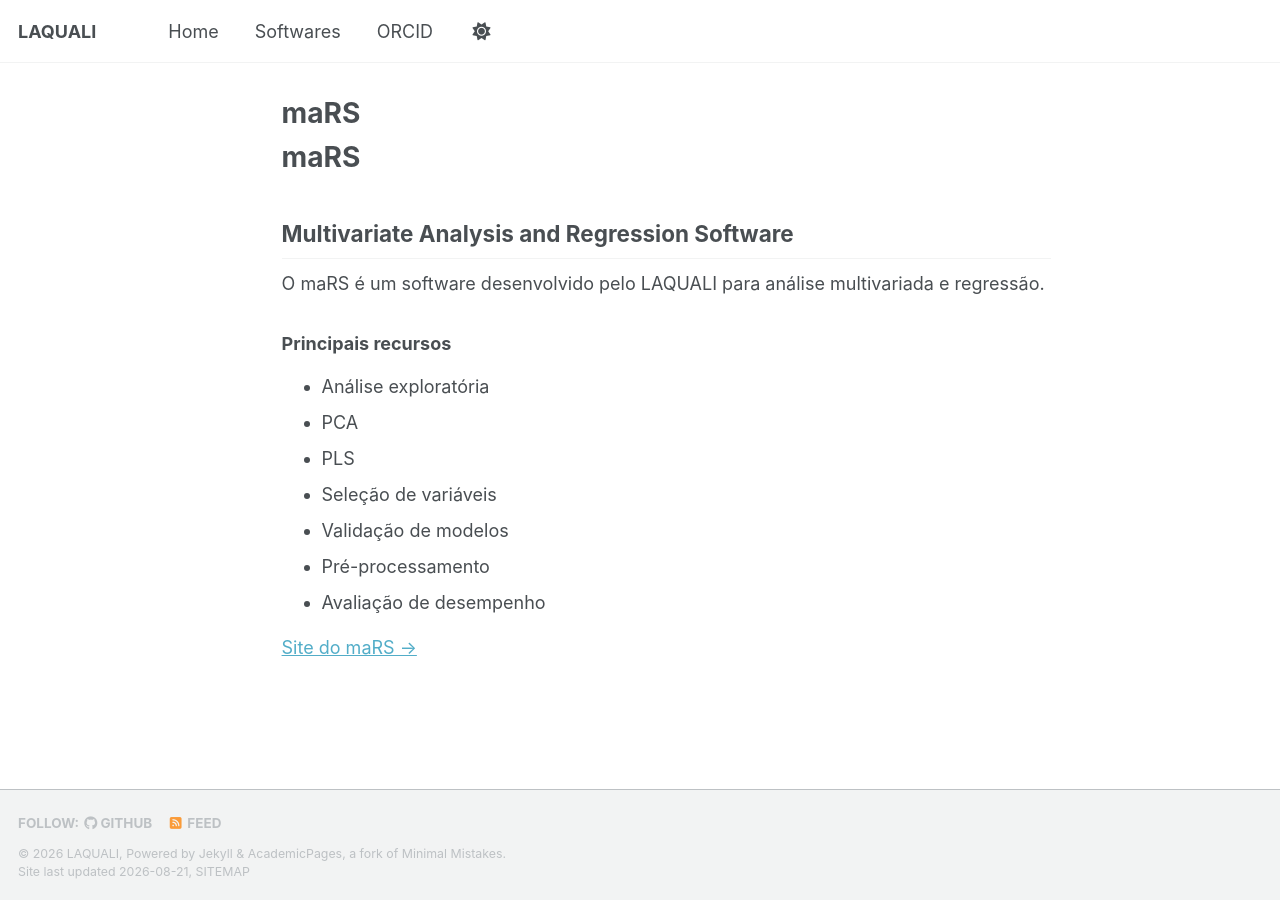
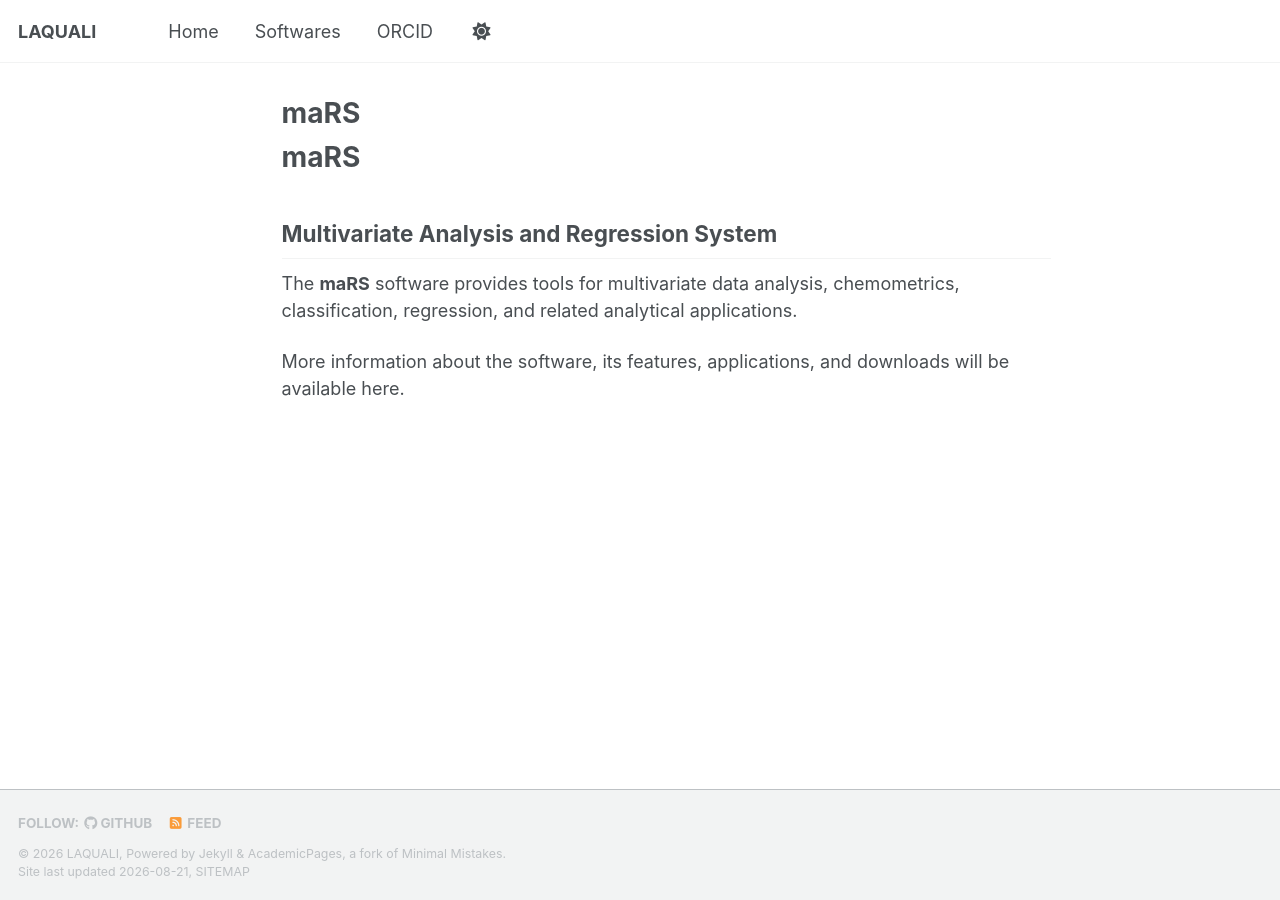
Before and after one commit to LAQUALI-UFLA/laquali-ufla.github.io, a Jekyll site: the page built from _pages/softwares/mars.md, in a window 1280 px wide. Built offline with Jekyll 4.4.1, drawn with Linux system fonts in a browser that asks for light colours; a style sheet for code colours, icons or effects is not loaded.

Commit message:
Revise maRS software details and features
Updated the description and features of the maRS software.

```diff
--- a/_pages/softwares/mars.md
+++ b/_pages/softwares/mars.md
@@ -1,23 +1,13 @@
 ---
+permalink: /softwares/mars/
 title: "maRS"
-permalink: /softwares/mars/
 author_profile: false
 ---
 
 # maRS
 
-## Multivariate Analysis and Regression Software
+## Multivariate Analysis and Regression System
 
-O maRS é um software desenvolvido pelo LAQUALI para análise multivariada e regressão.
+The **maRS** software provides tools for multivariate data analysis, chemometrics, classification, regression, and related analytical applications.
 
-### Principais recursos
-
-- Análise exploratória
-- PCA
-- PLS
-- Seleção de variáveis
-- Validação de modelos
-- Pré-processamento
-- Avaliação de desempenho
-
-[Site do maRS →](LINK_DO_MARS)
+More information about the software, its features, applications, and downloads will be available here.
```
